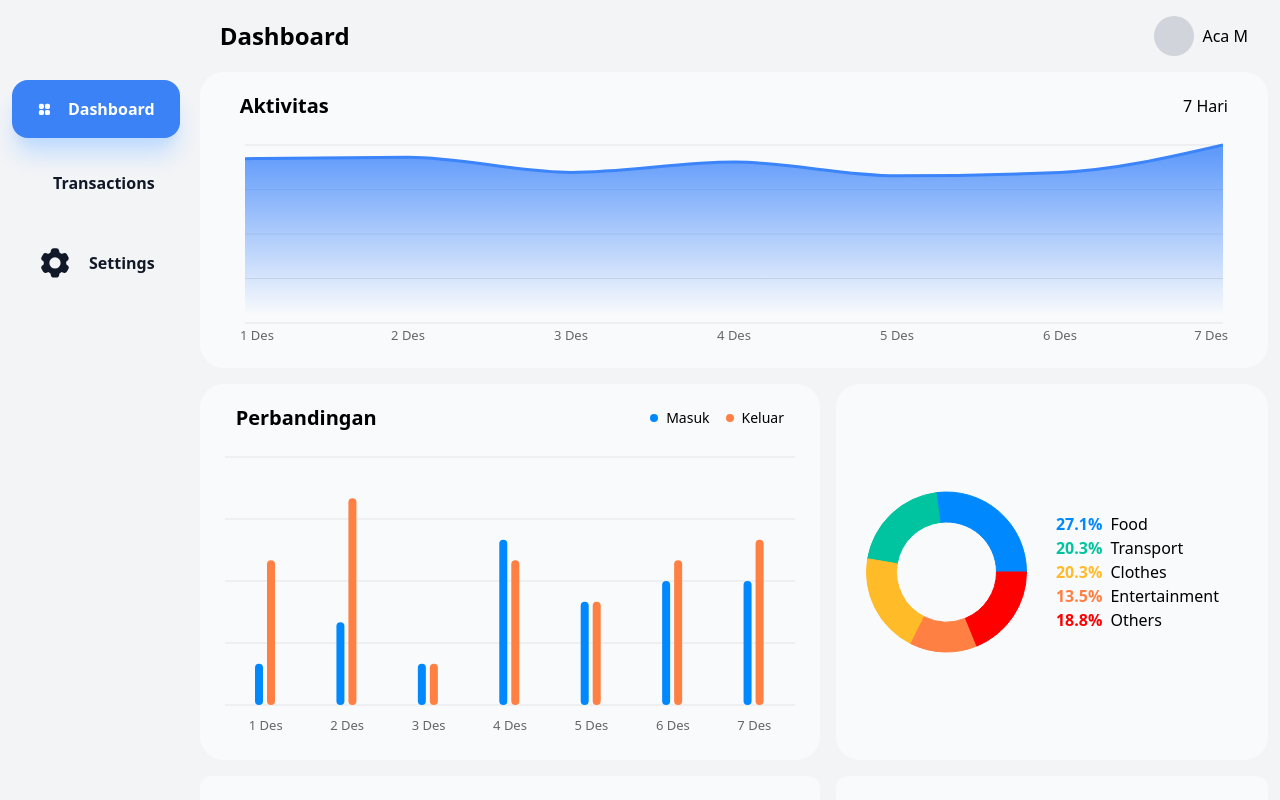
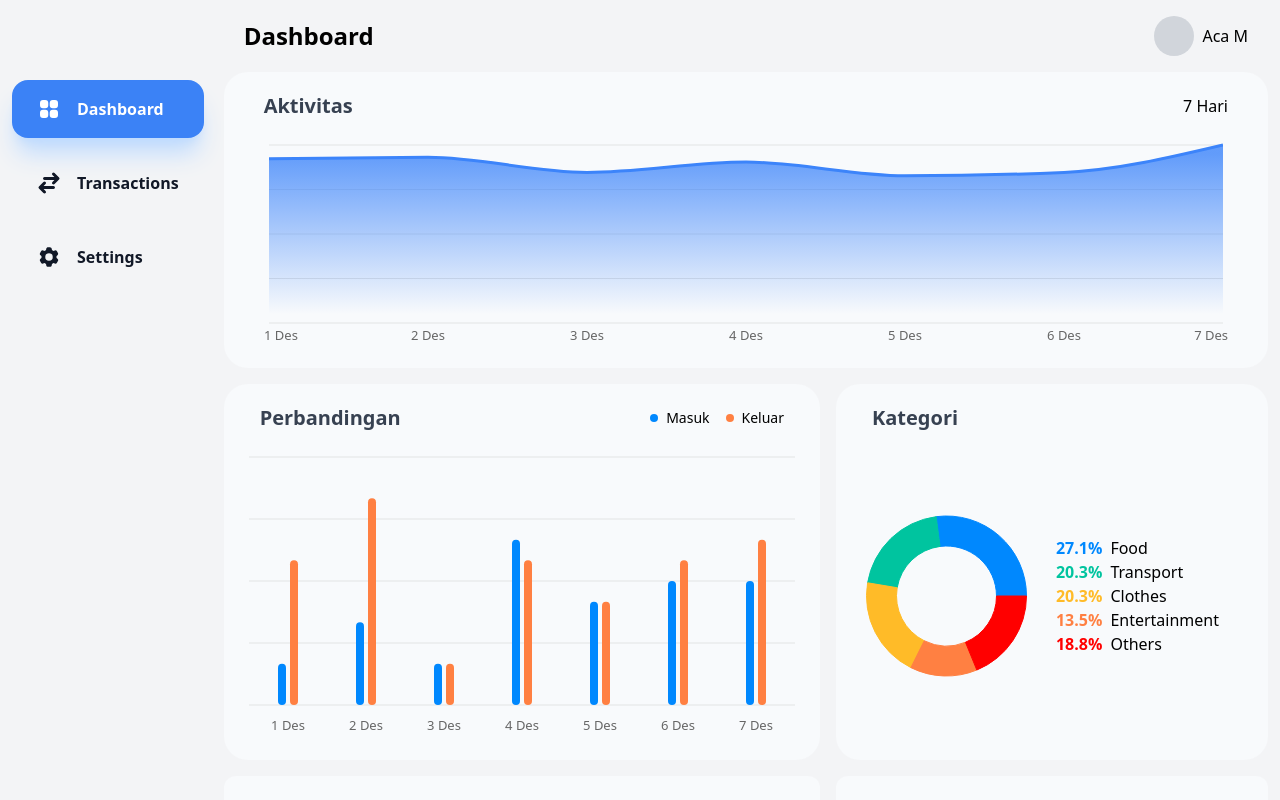
Before and after one commit to aacmal/finaki, a Next.js app: page /dashboard in a window 1280 px wide. Shown: the top 800 px of the page. Built offline with nearby package versions, Linux system fonts and the light colour scheme.

Commit message:
Add Heading and IconWrapper components

```diff
--- a/components/Charts/AreaChart.tsx
+++ b/components/Charts/AreaChart.tsx
@@ -1,5 +1,6 @@
 'use client'
 
+import Heading from '@/dls/Heading'
 import React from 'react'
 
 import {
@@ -18,7 +19,7 @@ type Props = {
 
 const ChartHeader = () => (
   <div className='flex justify-between items-center px-2 lg:px-0 mb-5'>
-    <h3 className='font-bold text-xl'>Aktivitas</h3>
+    <Heading className='font-bold text-xl'>Aktivitas</Heading>
     <div className='flex items-center'>
       <div>7 Hari</div>
     </div>
--- a/components/Charts/BarChart.tsx
+++ b/components/Charts/BarChart.tsx
@@ -1,5 +1,6 @@
 'use client'
 
+import Heading from '@/dls/Heading'
 import React from 'react'
 import { BarChart as BaChart, CartesianGrid, Tooltip, Legend, Bar, XAxis } from 'recharts'
 import ChartContainer from './ChartContainer'
@@ -16,7 +17,7 @@ const COLOR = {
 
 const BarChartHeader = () => (
   <div className='flex justify-between px-4 items-center mb-5'>
-    <h3 className='font-bold text-xl'>Perbandingan</h3>
+    <Heading className='font-bold text-xl'>Perbandingan</Heading>
     <div className='flex items-center gap-4'>
       <div className='flex items-center'>
         <div style={{backgroundColor: COLOR['INCOME']}} className='h-2 w-2 rounded-full mr-2'></div>
--- a/components/Charts/PieChart.tsx
+++ b/components/Charts/PieChart.tsx
@@ -1,5 +1,6 @@
 'use client'
 
+import Heading from '@/dls/Heading'
 import React from 'react'
 import { Pie, Tooltip, PieChart as PiChart, Cell, Legend } from 'recharts'
 import ChartContainer from './ChartContainer'
@@ -13,6 +14,12 @@ type Props = {
 
 
 const COLORS = ['#0088FE', '#00C49F', '#FFBB28', '#FF8042', '#FF0000'];
+
+const PieChartHeader = () => (
+  <div className='flex justify-between px-4 items-center mb-5'>
+    <Heading className='font-bold text-xl'>Kategori</Heading>
+  </div>
+)
 
 const renderCustomizedLabel = (props: any) => {
   const { payload } = props;
@@ -35,12 +42,11 @@ const renderCustomizedLabel = (props: any) => {
 
 const PieChart = ({
   data,
-  width = 50,
-  height = 50
 }: Props) => {
   return (
-    <ChartContainer className='w-full lg:w-[27rem] lg:p-0 overflow-hidden'>
-      <ChartWrapper className='h-52 lg:h-full w-full lg:-ml-6'>
+    <ChartContainer className='w-full lg:w-[27rem] overflow-hidden'>
+      <PieChartHeader/>
+        <ChartWrapper className='h-52 lg:h-72 w-full lg:-ml-6'>
           <PiChart>
             <Pie
               dataKey="value"
--- a/components/Navbar/NavLink.tsx
+++ b/components/Navbar/NavLink.tsx
@@ -1,3 +1,4 @@
+import IconWrapper from '@/dls/IconWrapper'
 import classNames from 'classnames'
 import Link from 'next/link'
 import React from 'react'
@@ -24,7 +25,7 @@ const NavLink = ({
           {'hover:border-blue-500 hover:text-blue-500 text-gray-900': !active}
         )
       }>
-        {icon}
+        <IconWrapper>{icon}</IconWrapper>
         <span className='font-bold hidden lg:block'>{children}</span>
       </div>
     </Link>
--- /dev/null
+++ b/components/dls/Heading/index.tsx
@@ -0,0 +1,23 @@
+import classNames from "classnames"
+
+type HeadingTextProps = {
+  children: React.ReactNode,
+  className?: string,
+  isBold?: boolean,
+}
+
+const Heading = ({ children, className, ...props }: HeadingTextProps) => {
+  return (
+    <h1
+      {...props}
+      className={classNames(
+        'text-lg font-bold lg:text-xl text-gray-700',
+        className,
+      )}
+    >
+      {children}
+    </h1>
+  )
+}
+
+export default Heading
--- /dev/null
+++ b/components/dls/IconWrapper/index.tsx
@@ -0,0 +1,32 @@
+import classNames from 'classnames'
+import React from 'react'
+
+type IconWrapperProps = {
+  children: React.ReactNode,
+  className?: string,
+  withPadding?: boolean,
+  onClick?: () => void,
+}
+
+const IconWrapper = ({
+  children,
+  className,
+  onClick,
+  withPadding = false,
+  ...props
+}: IconWrapperProps) => {
+  return (
+    <div
+      className={classNames(
+        {'w-6': !withPadding},
+        {'w-10 p-3': withPadding},
+        className
+      )}
+      onClick={onClick}
+    >
+      {children}
+    </div>
+  )
+}
+
+export default IconWrapper
--- a/tsconfig.json
+++ b/tsconfig.json
@@ -17,6 +17,7 @@
     "paths": {
       "@/icons/*": ["./components/icons/*"],
       "@/types/*": ["./types/*"],
+      "@/dls/*": ["./components/dls/*"],
     },
     "plugins": [
       {
--- a/types/IconProps.ts
+++ b/types/IconProps.ts
@@ -3,6 +3,8 @@ export interface IconProps {
   fill?: string;
   stroke?: string;
   strokeWidth?: number;
+  width?: number;
+  height?: number;
 }
 
 export interface ArrowIconProps extends IconProps {
@@ -10,6 +12,5 @@ export interface ArrowIconProps extends IconProps {
 }
 
 export const defaultIconProps: IconProps = {
-  className: 'w-6',
   fill: 'currentColor',
 }
```
Lines whose indentation alone changed are shown as unchanged.
